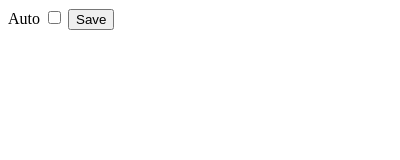
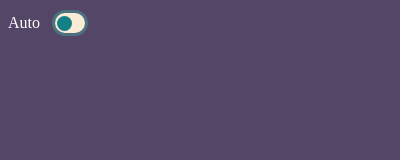
Before and after one commit to Beervanu/SenecDone, a browser extension: page src-chrome/popup/index.html in a window 400 px wide. Drawn offline with Linux system fonts and the light colour scheme.

Commit message:
button looks nice

```diff
--- a/src-chrome/help_button.css
+++ b/src-chrome/help_button.css
@@ -13,4 +13,5 @@
 	width: 200px;
 	margin: 0px auto 5px;
 	text-align: center;
+	cursor: pointer;
 }
--- /dev/null
+++ b/src-chrome/popup/index.css
@@ -0,0 +1,59 @@
+
+body {
+	background-color: #534666;
+	color:white;
+}
+
+.option {
+	display: flex;
+	align-items: center;
+}
+
+.switch-wrapper {
+	position: relative;
+	flex-shrink: 0;
+}
+
+.switch {
+	position: relative;
+	display: block;
+	height: 30px;
+	width: 50px;
+}
+
+.slider {
+	position: absolute;
+	background-color: antiquewhite;
+	width: 30px;
+	right: 0;
+	margin: 2px;
+	height: 20px;
+	border: 3px solid rgb(76, 113, 126);
+	border-radius: 20px;
+	transition: .5s;
+	cursor: pointer;
+}
+
+.slider:before {
+	content: "";
+	position: absolute;
+	background-color: #138086;
+	transition: .5s;
+	top: 12.5%;
+	left: 2px;
+	height: 75%;
+	width: 50%;
+	border-radius: 50%;
+}
+
+input:checked + .slider:before {
+	transform: translateX(11px);
+}
+
+input:checked + .slider {
+	background-color: #CD7672;
+}
+
+.switch input {
+	display: none;
+}
--- a/src-chrome/popup/index.html
+++ b/src-chrome/popup/index.html
@@ -4,15 +4,23 @@
 	<meta charset="UTF-8">
 	<meta http-equiv="X-UA-Compatible" content="IE=edge">
 	<meta name="viewport" content="width=device-width, initial-scale=1.0">
+	<link rel="stylesheet" href="./index.css">
 	<title>SenecDone</title>
 </head>
 <body>
-	<label for="auto">Auto</label>
-	<input type="checkbox" id="auto">
+	<div class="option">
+		<div class="text">Auto</div>
+		<div class="switch-wrapper">
+			<label class="switch">
+				<input type="checkbox" id="auto">
+				<span class="slider"></span>
+			</label>
+		</div>
+	</div>
 	<!-- <br>
 	<label for="timer">Time taken on each assignment (mins)</label>
 	<input type="number" id="time" min="0"> -->
-	<button id="save">Save</button>
+	<!-- <button id="save">Save</button> -->
 	<script src="./index.js"></script>
 </body>
 </html>
--- a/src-chrome/popup/index.js
+++ b/src-chrome/popup/index.js
@@ -1,7 +1,5 @@
 let autoButton = document.getElementById('auto')
-let save = document.getElementById('save')
-
-save.addEventListener('click', () => {
+autoButton.addEventListener('click', () => {
 	chrome.storage.sync.set({
 		auto: autoButton.checked
 	})
```
Also changed, not shown: src-chrome/help_button.js (+8 -9 lines), src-chrome/script.js (+5 -6 lines), 1 other file.
